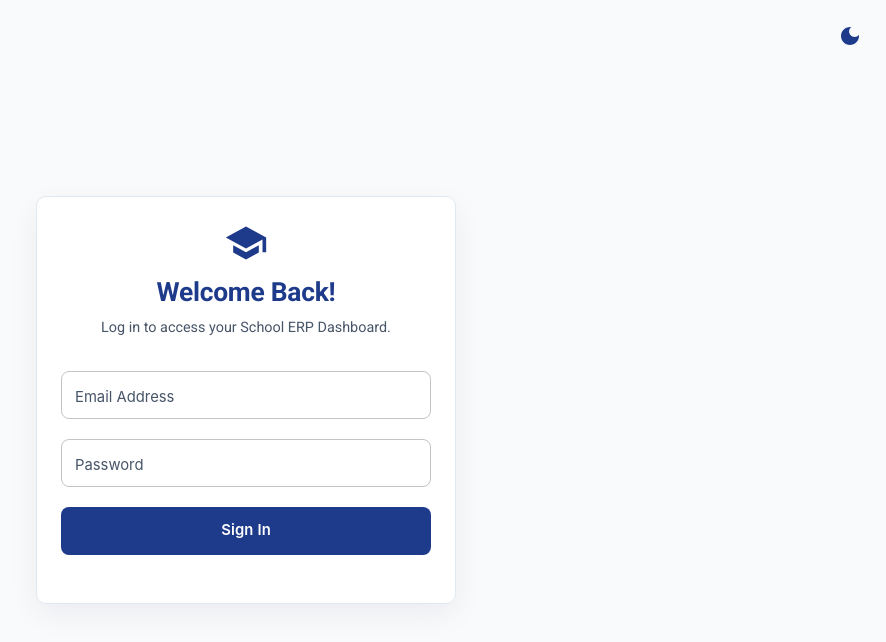
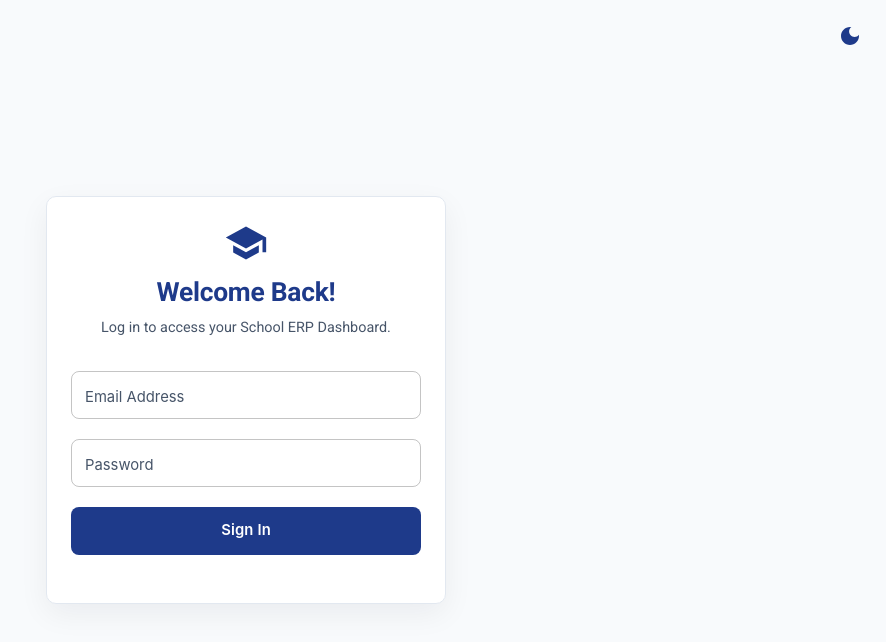
Before and after one commit to mgulabyar/School_System_Management_Frontend, a React (Vite) app: page /login in a window 1280 px wide. Shown: the top 642 px of the page, without its empty margins (394-1280 px from the left). Built offline with nearby package versions, Linux system fonts and the light colour scheme.

Commit message:
Reduce size of login card

```diff
--- a/src/pages/Login.tsx
+++ b/src/pages/Login.tsx
@@ -426,7 +426,7 @@ const themeTogglerStyles = {
 };
 
 const getLoginCardStyles = (mode: string) => ({
-  maxWidth: 420,
+  maxWidth: 400,
   width: "100%",
   borderRadius: "10px",
   bgcolor: "background.paper",
```
